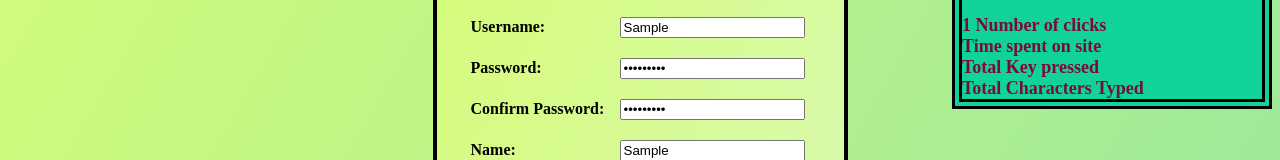
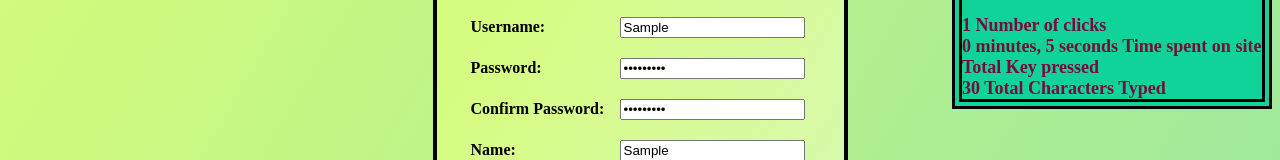
Before and after one commit to AndreyVLD/Mentoring, a plain HTML site: page mentorSignUp.html in a window 1280 px wide. Both pictures are taken after typing "Sample", "Sample123", "Sample123", "Sample", "Sample", "Sample" into the empty fields and a click on the input "Sign-up". Shown: the part 170-330 px from the top of the page. Drawn offline with Linux system fonts and the light colour scheme.

Commit message:
Done with spying

```diff
--- a/Spying.js
+++ b/Spying.js
@@ -26,24 +26,31 @@ function showDiv() {
     let skills = 0;
     let c_name = 0;
     let job_category = 0;
+    let path;
 
-    skills = document.getElementById("skills").value.length;
-    c_name = document.getElementById("comapny_name").value.length;
-    job_category = document.getElementById("job_category").job_category.value.length;
+    if(document.title == "Mentor"){
 
-    const username = document.user_name.value;
-    const password1 = document.password.value;
-    const password2 = document.confirm_password.value;
-    const address = document.adress.value;
-    const zip = document.zipcode.value;
-    const email1 = document.email.value;
-    const email2 = document.confirm_email.value;
-    const language = document.Language.value;
-    const bio = document.bio.value;
+        skills = document.getElementById("skills").value.length;
+        c_name = document.getElementById("comapny_name").value.length;
+        job_category = document.getElementById("job_category").value.length;
+        path = "mentorForm";
+    }else{
+        path = "menteeForm";
+    }
 
-    const totalCharacters = username.length + password1.length + password2.length +
-                        address.length + zip.length + email1.length + email2.length +
-                        language.length + bio.length + skills + c_name + job_category;
+    const username = document.getElementById(path).user_name.value;
+    const password1 = document.getElementById(path).password.value;
+    const password2 = document.getElementById(path).confirm_password.value;
+    const address = document.getElementById(path).adress.value;
+    const zip = document.getElementById(path).zipcode.value;
+    const email1 = document.getElementById(path).email.value;
+    const email2 = document.getElementById(path).confirm_email.value;
+    const language = document.getElementById(path).Language.value;
+    const bio = document.getElementById(path).bio.value;
+
+   const totalCharacters = username.length + password1.length + password2.length +
+                     address.length + zip.length + email1.length + email2.length +
+                     language.length + bio.length + skills + c_name + job_category;
 
     const end = new Date().getTime();
     const totalTime = (end - start) / 1000;
--- a/mentorSignUp.html
+++ b/mentorSignUp.html
@@ -2,6 +2,7 @@
 <link rel="stylesheet" href="CSS Files\mentee_style.css">
 <link rel="stylesheet" href="CSS Files\general.css">
 
+<title>Mentor</title>
 
 <h1 div class="center_container">
     <img src="Photos\EPIC DRAGON.png" class="img_style">
@@ -16,7 +17,7 @@
 
     <div class="trackingDisplay" id="hiddenDiv">
         Attention citizen! <br>
-        We have recorder your Data<br><br> <b>
+        We have recorded your Data<br><br> <b>
         <span id="clicksOnPage"></span> Number of clicks <br>
         <span id="timeOnPage"></span> Time spent on site <br>
         <span id="keysOnPage"></span> Total Key pressed <br>
@@ -29,7 +30,7 @@
         <div class="font_style"><u> Sign-up as Mentor </u> </div>
 
     <div class="container ">
-     <form name = "mentorForm">
+     <form id = "mentorForm">
        <div> <label for=""> Username: </label> <input type="text" name="user_name" id="" required minlength="5" maxlength="12">  </div>
 
        <div> <label for=""> Password: </label> <input type="password" name="password" id="" required minlength="12" >  </div>
@@ -60,11 +61,11 @@
 
        <div class="margin"> <label for=""> Profile Picture: </label> <input type="file" name="picture" id="" accept=".png, .jpeg">  </div>
 
-       <div> <label for=""> Job Category: </label> <input type="text" name="job_category" id=""  >  </div>
+       <div> <label for=""> Job Category: </label> <input type="text" name="job_category" id="job_category"  >  </div>
 
-       <div> <label for=""> Skills: </label> <input type="text" name="skills" id=""  placeholder="comma separated">  </div>
+       <div> <label for=""> Skills: </label> <input type="text" name="skills" id="skills"  placeholder="comma separated">  </div>
 
-       <div> <label for=""> Comapny name: </label> <input type="text" name="comapny_name" id=""  >  </div>
+       <div> <label for=""> Comapny name: </label> <input type="text" name="comapny_name" id="comapny_name"  >  </div>
 
       <div class="spacing">  <input onclick="showDiv()" type="submit" value="Sign-up" class="button1" id="trackingShow"> </input> </div>
 
```
Also changed, not shown: menteeSignUp.html (+4 -2 lines).
